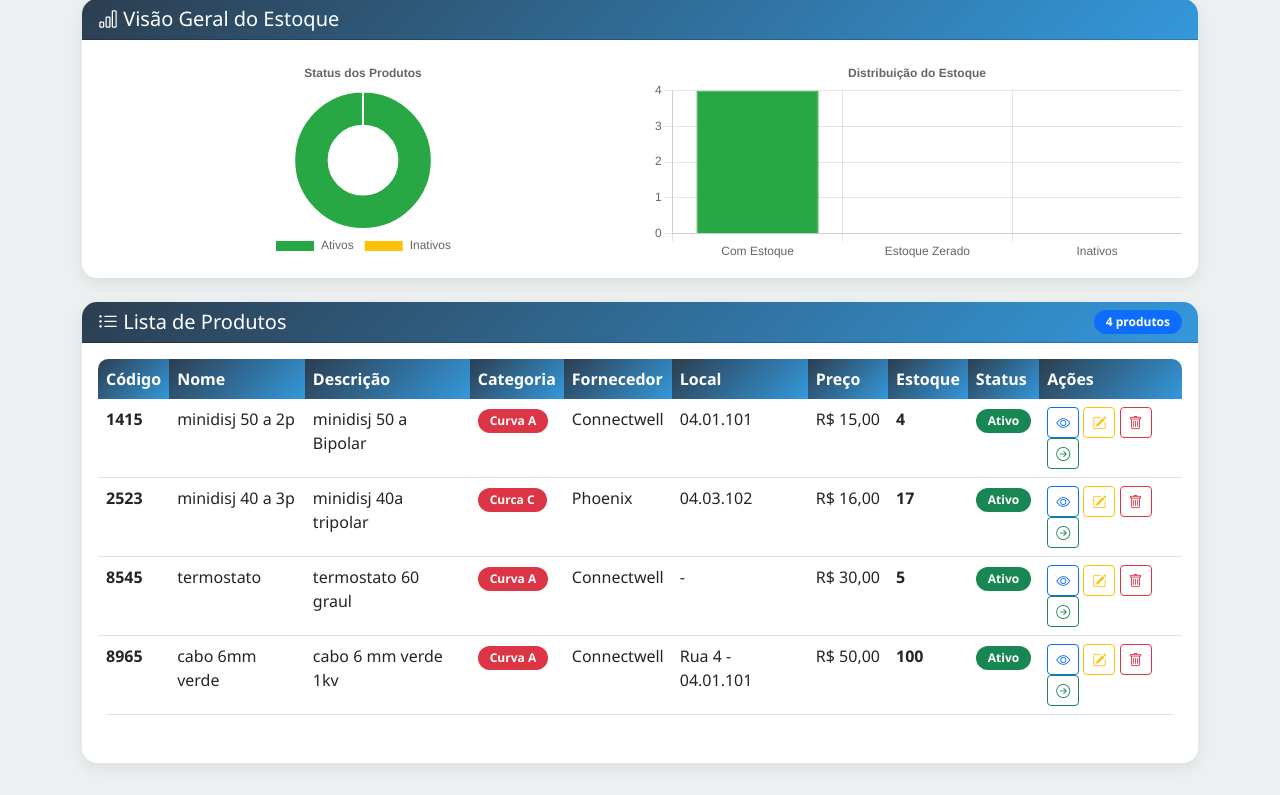
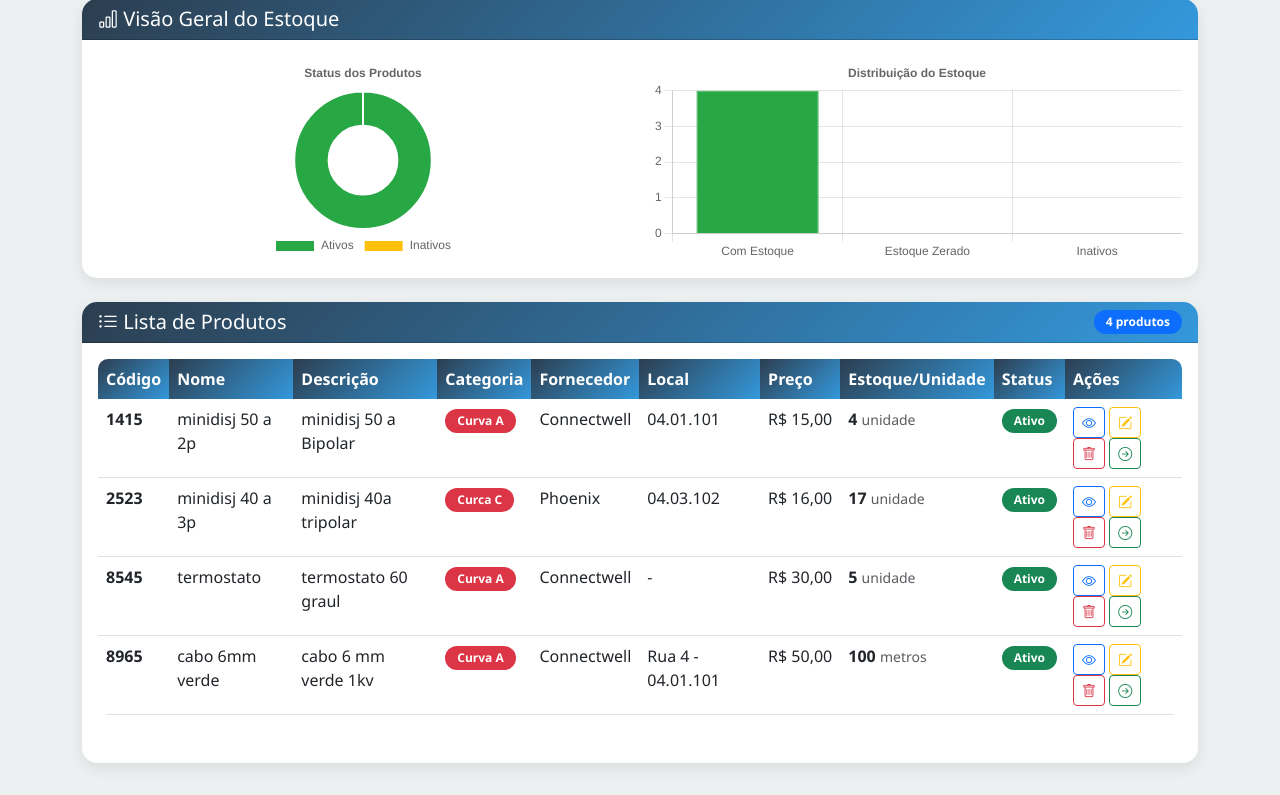
Before and after one commit to Leocyberdev/raimundo, a Flask app: page /estoque in a window 1280 px wide. Shown: the part 574-1369 px from the top of the page. Run offline with Flask 3, Linux system fonts and the light colour scheme; data comes from the database, SQL or seed files in the repository; some libraries are stand-ins or nearby versions.

Commit message:
Assistant checkpoint: Exibir unidade de medida na lista de estoque
Assistant generated file changes:
- src/templates/estoque.html: Adicionar unidade de medida na coluna de estoque, Adicionar unidade de medida nos detalhes do produto, Atualizar cabeçalho da coluna estoque

---

User prompt:

no estoque na lista de produtos ele deve aparecer com  unidade  , kilo , metros etc..

Replit-Commit-Author: Assistant
Replit-Commit-Session-Id: 17c85dca-fd2b-4c1d-ba8e-043c47c488f9

```diff
--- a/src/templates/estoque.html
+++ b/src/templates/estoque.html
@@ -159,7 +159,7 @@
                                 <th>Fornecedor</th>
                                 <th>Local</th>
                                 <th>Preço</th>
-                                <th>Estoque</th>
+                                <th>Estoque/Unidade</th>
                                 <th>Status</th>
                                 <th>Ações</th>
                             </tr>
@@ -453,7 +453,7 @@ function atualizarTabela(produtos) {
             <td>${produto.fornecedor || '-'}</td>
             <td>${produto.local_produto || '-'}</td>
             <td>${formatCurrency(produto.preco)}</td>
-            <td><strong>${produto.quantidade_estoque}</strong></td>
+            <td><strong>${produto.quantidade_estoque}</strong> <small class="text-muted">${produto.unidade_medida || 'unidade'}</small></td>
             <td><span class="badge ${badgeStatus}">${statusProduto}</span></td>
             <td>
                 <button class="btn btn-sm btn-outline-primary" onclick="verDetalhes(${produto.id})">
@@ -614,7 +614,7 @@ function verDetalhes(produtoId) {
             <div class="col-md-6">
                 <h6>Estoque e Preços</h6>
                 <table class="table table-sm">
-                    <tr><td><strong>Quantidade:</strong></td><td><span class="badge bg-info">${produto.quantidade_estoque}</span></td></tr>
+                    <tr><td><strong>Quantidade:</strong></td><td><span class="badge bg-info">${produto.quantidade_estoque} ${produto.unidade_medida || 'unidade'}</span></td></tr>
                     <tr><td><strong>Preço:</strong></td><td>${formatCurrency(produto.preco)}</td></tr>
                     <tr><td><strong>Valor Total:</strong></td><td>${formatCurrency(produto.preco * produto.quantidade_estoque)}</td></tr>
                     <tr><td><strong>Cadastrado:</strong></td><td>${formatDate(produto.data_cadastro)}</td></tr>
```
